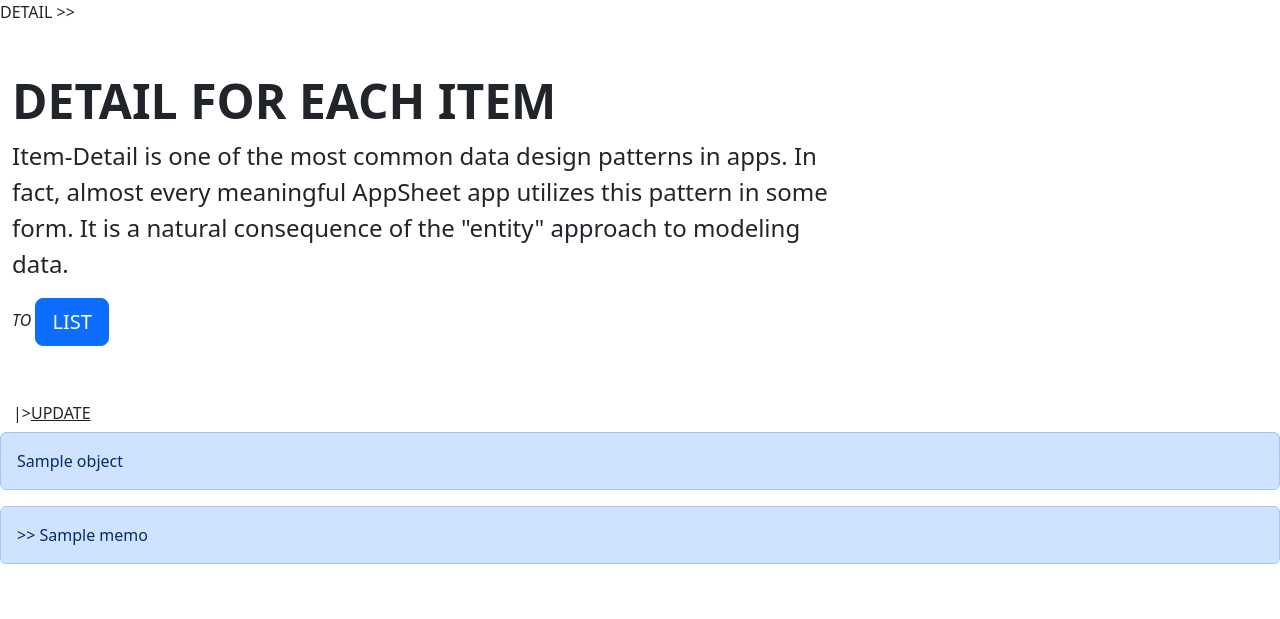
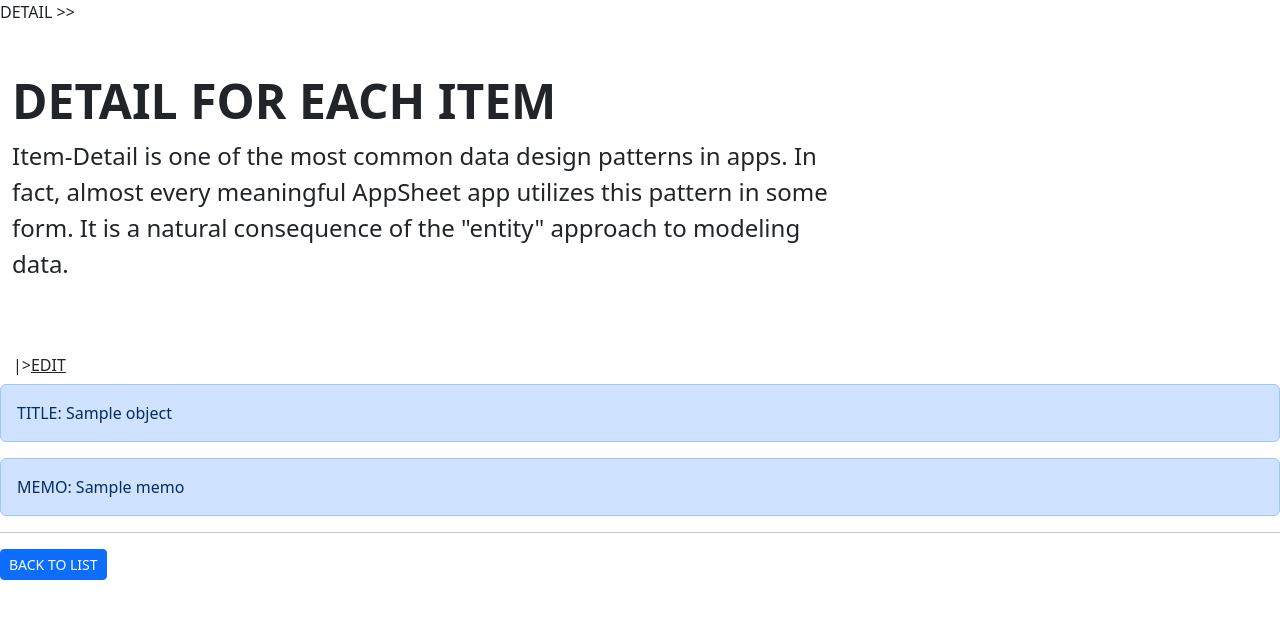
Before and after one commit to RYgithub1/djggapp, a Django app: template todo/templates/todo/detail.html in a window 1280 px wide. Shown: the top 619 px of the page. Run offline with Django 3.2, Linux system fonts and the light colour scheme; the template is opened without the code that fills it: most values are stand-ins (such as "Sample title", 1, 10 or a date in 2020).

Commit message:
Fixed the link buttons.

```diff
--- a/todo/templates/todo/detail.html
+++ b/todo/templates/todo/detail.html
@@ -9,21 +9,21 @@
   <div class="container-fluid py-5">
     <h1 class="display-5 fw-bold">DETAIL FOR EACH ITEM</h1>
     <p class="col-md-8 fs-4">Item-Detail is one of the most common data design patterns in  apps. In fact, almost every meaningful AppSheet app utilizes this pattern in some form. It is a natural consequence of the "entity" approach to modeling data.</p>
-
-    <i> TO </i>
-    <button class="btn btn-primary btn-lg" type="button" onclick="history.back()">LIST</button>
   </div>
 {% endblock header %}
 
 
 {% block content %}
-  <a class="btn btn-default" href="{% url 'TodoUpdate' pk=object.pk %}">|><u>UPDATE</u></a>
+  <a class="btn btn-default" href="{% url 'TodoUpdate' pk=object.pk %}">|><u>EDIT</u></a>
 
   <div class="alert alert-primary" role="alert">
     {# DetailView -> Get data with 'object' #}
-    {{ object.title }}
+    TITLE: {{ object.title }}
   </div>
   <div class="alert alert-primary" role="alert">
-    >> {{ object.memo }}
+    MEMO: {{ object.memo }}
   </div>
+
+  <hr>
+  <button class="btn btn-primary btn-sm" type="button" onclick="history.back()">BACK TO LIST</button>
 {% endblock content %}
--- a/todo/templates/todo/update.html
+++ b/todo/templates/todo/update.html
@@ -8,6 +8,7 @@
 
 
 {% block content %}
+  UPDATE >>
   <form action='' method='POST'>
     {% csrf_token %}
 
@@ -18,4 +19,6 @@
 
     <input type='submit' value='update'>
   </form>
+  <hr>
+  <button class="btn btn-primary btn-sm" type="button" onclick="history.back()">BACK TO DETAIL</button>
 {% endblock content %}
```
